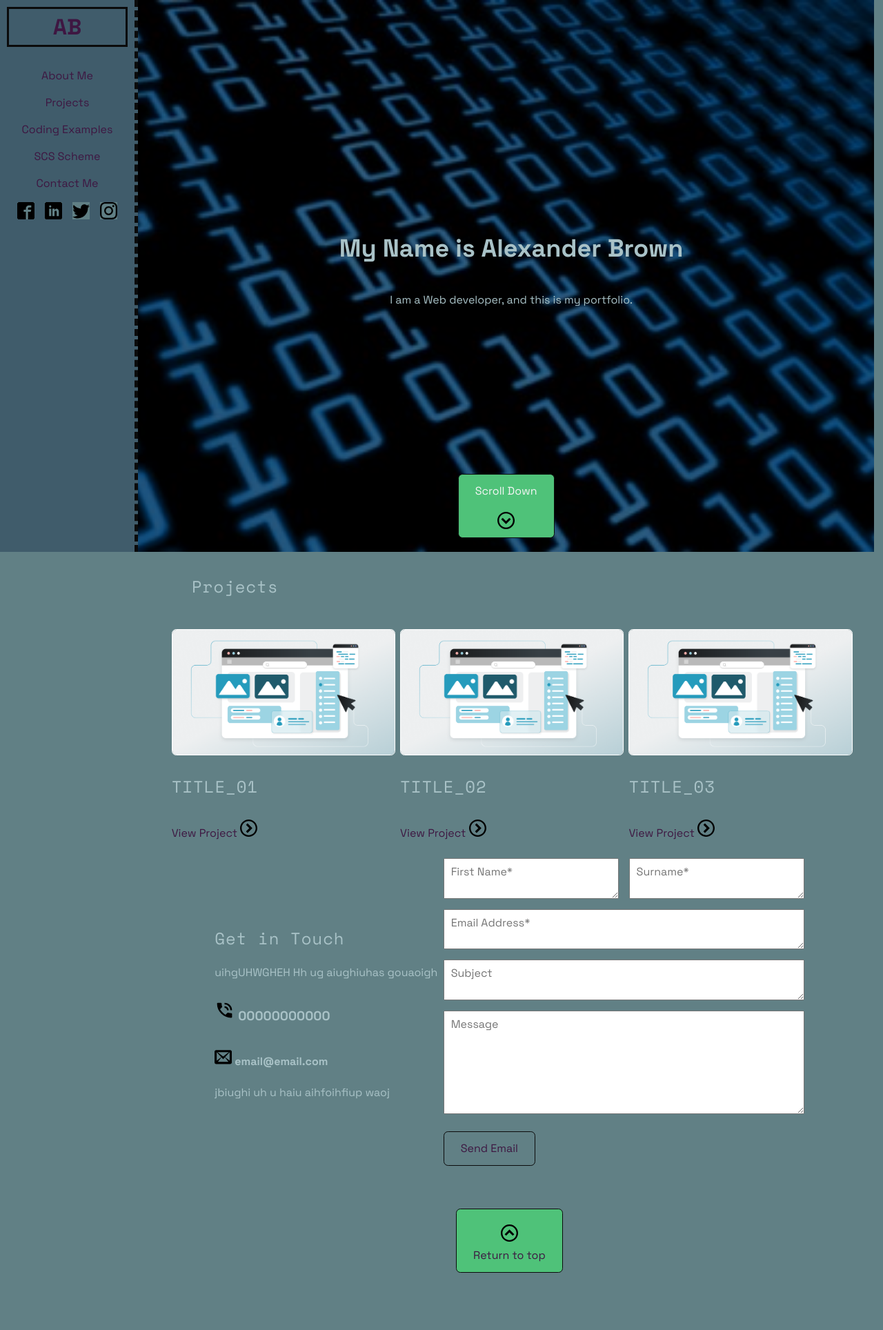
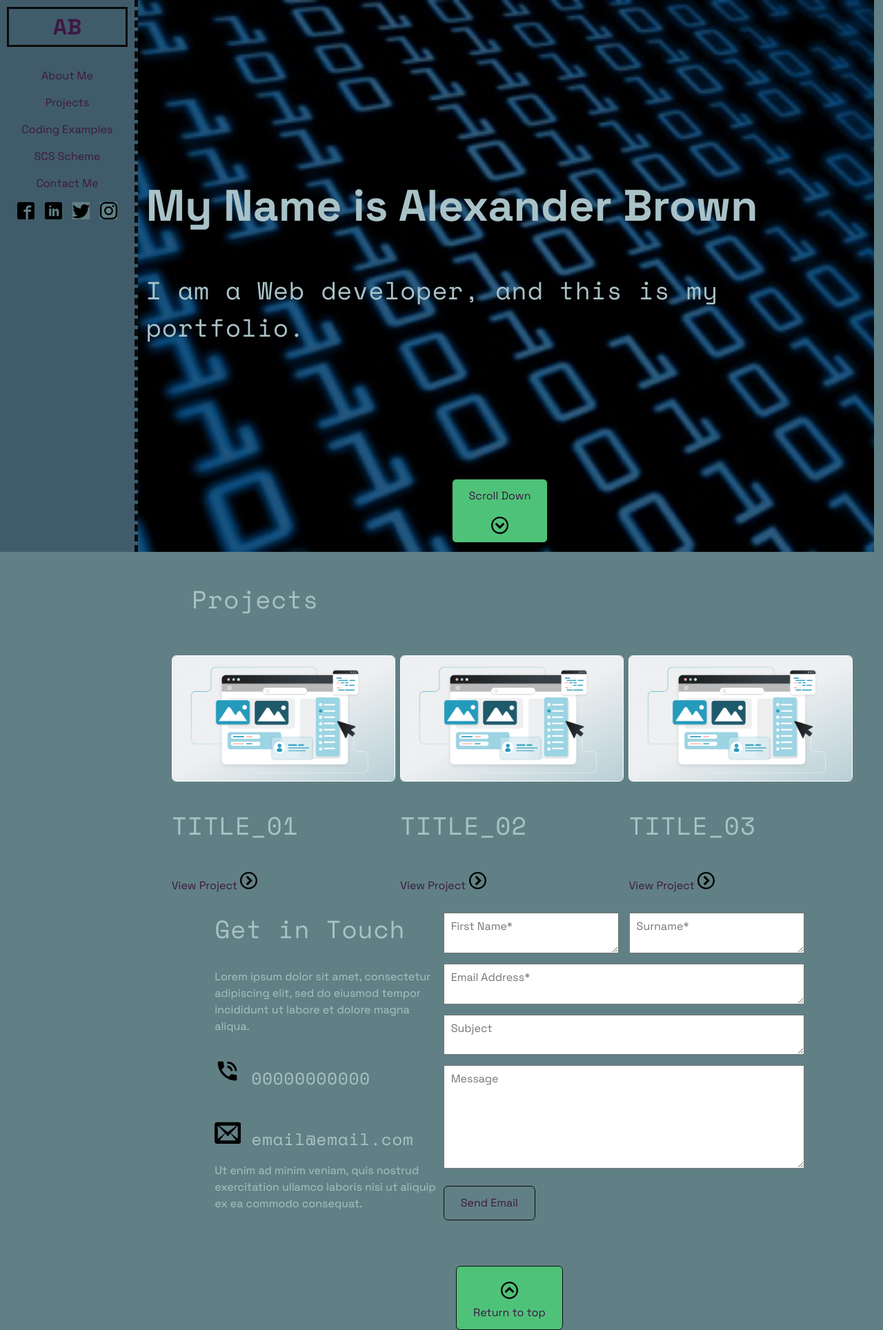
Before and after one commit to thebarmybrit-svg/Portfolio, a PHP site: page /index.html in a window 1280 px wide. Shown: the whole page at 69% size. Before the commit the page ends 1845 px from the top, so only its background shows below. Run offline with PHP 8.4, Linux system fonts and the light colour scheme.

Commit message:
Altered header to better display their contents on different screen sizes, adjusted header font sizes

```diff
--- a/about_me.html
+++ b/about_me.html
@@ -1,7 +1,7 @@
 <!DOCTYPE html>
 <html>
     <head>
-        <title>Alexander's Portfolio - About Me</title>
+        <title>Alexander&apos;s Portfolio - About Me</title>
         <meta http-equiv="X-UA-Compatable" content="IE=edge">
         <meta name="viewport" content="width=device-width, initial-scale=1">
         <meta name="ROBOTS" content="NOINDEX,NOFOLLOW">
@@ -83,6 +83,7 @@
                 <div class="container">
                     <div class="grid">
                         <div class="introduction">
+                            <h2>Introduction</h2>
                             <p>My name is Alexander Brown, and I am a web developer.</p>
                             <p></p>
                         </div>
@@ -91,7 +92,7 @@
                                 <h2>Education</h2>
                                 <li class="item--education">
                                     <span class="icon icon-graduation-cap"></span>
-                                    <strong>2012-2016: </strong>2:1 Computer Science Degree from the University of Heartfordshite
+                                    <strong>2012-2016: </strong>2:1 Bsc Computer Science Degree from the University of Heartfordshite
                                 </li>
                                 <li class="item--education">
                                     <span class="icon icon-graduation-cap"></span>
--- a/coding_examples.html
+++ b/coding_examples.html
@@ -1,7 +1,7 @@
 <!DOCTYPE html>
 <html>
     <head>
-        <title>Alexander's Portfolio - Coding Examples</title>
+        <title>Alexander&apos;s Portfolio - Coding Examples</title>
         <meta http-equiv="X-UA-Compatable" content="IE=edge">
         <meta name="viewport" content="width=device-width, initial-scale=1">
         <meta name="ROBOTS" content="NOINDEX,NOFOLLOW">
--- a/index.html
+++ b/index.html
@@ -1,7 +1,7 @@
 <!DOCTYPE html>
 <html>
     <head>
-        <title>Alexander's Portfolio</title>
+        <title>Alexander&apos;s Portfolio</title>
         <meta http-equiv="X-UA-Compatable" content="IE=edge">
         <meta name="viewport" content="width=device-width, initial-scale=1">
         <meta name="ROBOTS" content="NOINDEX,NOFOLLOW">
@@ -25,7 +25,7 @@
                                 <div class="grid">
                                     <h1 class="hidden-sm hidden-md hidden-lg hidden-xl">Alexander Brown's Portfolio</h1>
                                     <h1 class="hidden-mobile">My Name is Alexander Brown</h1>
-                                    <p class="hidden-mobile">I am a Web developer, and this is my portfolio.</p>
+                                    <h2 class="hidden-mobile">I am a Web developer, and this is my portfolio.</h2>
                                     <a class="btn btn--nav" href="#projects-section">
                                         Scroll Down
                                         <em class="icon icon-circle-down"></em>
@@ -131,7 +131,7 @@
                     <div class="grid">
                         <div class="grid__col-sm--12 grid__col-lg--5 contact-information">
                             <h2>Get in Touch</h2>
-                            <p>uihgUHWGHEH Hh ug aiughiuhas gouaoigh</p>
+                            <p>Lorem ipsum dolor sit amet, consectetur adipiscing elit, sed do eiusmod tempor incididunt ut labore et dolore magna aliqua.</p>
                             <h3>
                                 <span class="icon icon-phone_in_talk"></span>
                                 00000000000
@@ -140,7 +140,7 @@
                                 <span class="icon icon-envelop" aria-hidden="true"></span>
                                 email@email.com
                             </h3>
-                            <p>jbiughi uh u haiu aihfoihfiup waoj</p>
+                            <p>Ut enim ad minim veniam, quis nostrud exercitation ullamco laboris nisi ut aliquip ex ea commodo consequat.</p>
                         </div>
                         <form class="grid__col-sm--12  grid__col-lg--8 contact-form" method="get" action="#" accept-charset="UTF8">
                             <textarea class="contact-firstname" placeholder="First Name*"></textarea>
--- a/scss/base/_base.scss
+++ b/scss/base/_base.scss
@@ -26,11 +26,23 @@ body {
 }
 
 h1, .h1 {
-    @extend %font-prim;
+    @extend %font-title;
+    margin-top: 0;
 }
 
 h2, .h2 {
-    @extend %font-sec;
+    @extend %font-prm;
+
+}
+
+h3, .h3 {
+    @extend %font-secn;
+    margin-bottom: 0;
+}
+
+h4, .h4 {
+    @extend %font-trd;
+    margin-bottom: 0;
 }
 
 ul {
--- a/scss/modules/_contact_form.scss
+++ b/scss/modules/_contact_form.scss
@@ -5,6 +5,12 @@
 
 #contact-form-section{
 
+    .contact-information{
+        align-self: flex-start;
+        h2{
+            margin-top: 0;
+        }
+    }
 
     .contact-form {
         display: flex;
--- a/scss/modules/_container.scss
+++ b/scss/modules/_container.scss
@@ -31,24 +31,23 @@
     grid-template-columns: auto;
     margin: 0px auto;
     padding: 0px 15px 0 30px;
-    grid-gap: $g-gutter-width;
     grid-auto-flow: column;
     grid-auto-columns: 1fr;
     align-items: center;
     width: 100%;
 
     @include mq(small){
-        max-width: $brkpoint-sm;
+        // width: $brkpoint-sm;
         grid-template-columns: repeat(auto-fit, minmax($g-col-width, 1fr));
     }
      @include mq(medium){
-        max-width: $brkpoint-md;
+        // width: $brkpoint-md;
     }
     @include mq(large){
-        max-width: $brkpoint-lg;
+        // width: $brkpoint-lg;
     }
     @include mq(extra-large){
-        max-width: $brkpoint-xl;
+        // width: $brkpoint-xl;
     }
 }
 
--- a/scss/modules/_extends.scss
+++ b/scss/modules/_extends.scss
@@ -36,19 +36,31 @@
   font-family: $font-family--primary;
   font-size: em($base__font-size);
   line-height: ($base__line/$base__font-size);
-
 }
 
-%font-prim {
+%font-title {
   font-weight: $font-weight--bold;
-  font-size: em($font-size--prim);
-  line-height: em(46px, $font-size--prim);
-  margin-top: 0;
+  font-size: em($font-size--title);
+  line-height: em(46px, $font-size--title);
 }
 
-%font-sec {
+%font-prm {
+  letter-spacing: $letter-space;
+  font-weight: $font-weight--light;
+  font-size: em($font-size--prim);
+  font-family: $font-family--secondary;
+}
+
+%font-secn {
   letter-spacing: $letter-space;
   font-weight: $font-weight--light;
   font-size: em($font-size--secn);
   font-family: $font-family--secondary;
 }
+
+%font-trd {
+  letter-spacing: $letter-space;
+  font-weight: $font-weight--light;
+  font-size: em($font-size--secn);
+  font-family: $font-family--secondary;
+}
--- a/scss/modules/_header_banner.scss
+++ b/scss/modules/_header_banner.scss
@@ -3,12 +3,12 @@
 // ==========================================================================
 
 #header{
-    // @extend %center-flex;
     position: relative;
     height: 100vh;
     width: 99vw;
     overflow: clip;
     .inner {
+        position: relative;
         .image-container{
             position: relative;
             left: 50%;
@@ -19,8 +19,9 @@
 
         .content{
             background-color: rgba(0, 0, 0, 0.5);
+            width: 100%;
             .grid{
-                align-items: center;
+                align-items: flex-start;
             }
         }
 
@@ -31,22 +32,22 @@
             margin-top: 20px;
             transform: translateX(-50%);
 
-            color: $white;
         }
-
-        @include mq(small){
-            // height: auto;
-            width: 99vw;
-            .content{
-                margin-left: nav-marg($sidebar-width, $sidebar-width-head);
+    }
+    @include mq(small){
+            padding-left: nav-marg($sidebar-width, $sidebar-width-marg);
+            .btn{
+                left: nav-marg($sidebar-width, $sidebar-width-marg);
+                transform: translateX(nav-marg-minus($sidebar-width, $sidebar-width-marg));
             }
         }
 
         @include mq(large){
-            .content{
-                margin-left: nav-marg($sidebar-width-lg, $sidebar-width-head);
+            padding-left: nav-marg($sidebar-width-lg, $sidebar-width-marg);
+             .btn{
+                left: nav-marg($sidebar-width, $sidebar-width-marg);
+                transform: translateX(nav-marg-minus($sidebar-width, $sidebar-width-marg));
             }
         }
-    }
 
 }
--- a/scss/utilities/_functions.scss
+++ b/scss/utilities/_functions.scss
@@ -32,3 +32,7 @@
 @function nav-marg($sidebar-width, $size-alteration){
   @return ($sidebar-width/$size-alteration);
 }
+
+@function nav-marg-minus($sidebar-width, $size-alteration){
+  @return (-1 * ($sidebar-width/$size-alteration));
+}
```
Also changed, not shown: scs_scheme.html (+6 -6 lines), css/styles.css, 1 other file.
